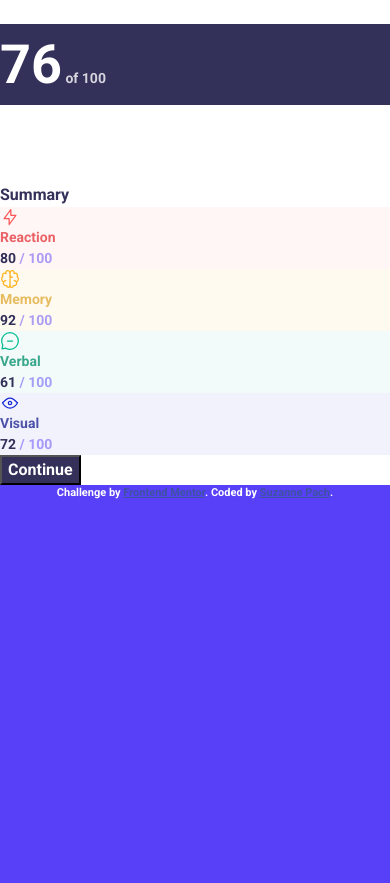
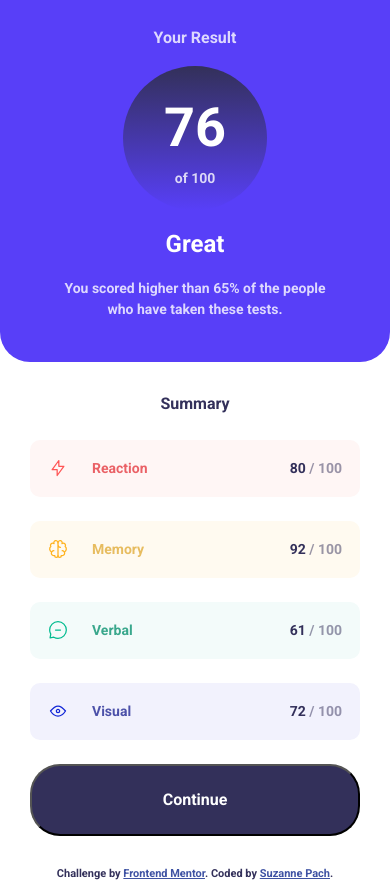
Before and after one commit to suzannepach/results-summary-component, a plain HTML site: page index.html in a window 390 px wide. Before the commit the page ends 844 px from the top, so only its background shows below. Drawn offline with Linux system fonts and the light colour scheme; a web font is replaced by a local one.

Commit message:
Added mobile layout

```diff
--- a/index.css
+++ b/index.css
@@ -10,7 +10,7 @@
     --clr-accent1-dark: 358 77% 65%;
     --clr-accent1-light: 6 100% 98%;
     --clr-accent2-dark: 41 74% 64%;
-    --clr-accent2-light: 42 100% 97;
+    --clr-accent2-light: 42 100% 97%;
     --clr-accent3-dark: 165 49% 44%;
     --clr-accent3-light: 173 53% 97%;
     --clr-accent4-dark: 237 38% 48%;
@@ -25,10 +25,10 @@
     /* font-families */
     --ff-sans-normal: "Roboto", sans-serif;
 
-    /* Border-radius */
+    /* Border-radius
     --radius-small: 10%;
     --radius-medium: 30%;
-    --radius-large: 50%;
+    --radius-large: 50%; */
 }
 
 @media (min-width: 45em) {
@@ -81,8 +81,8 @@ p {
 body {
     font-family: var(--ff-sans-normal);
     font-size: var(--fs-400);
-    background-color: hsl( var(--clr-dark));
-    color: hsl( var(--clr-white));
+    background-color: hsl( var(--clr-white));
+    color: hsl( var(--clr-extra-dark));
     line-height: 1.5;
     min-height: 100vh;
 
@@ -153,7 +153,7 @@ select {
 
 .text-dark { color: hsl( var(--clr-extra-dark) );}
 .text-white { color: hsl( var(--clr-white) );}
-.text-dark-transparent { color: hsl( var(--clr-dark) / .50 );}
+.text-extra-dark-transparent { color: hsl( var(--clr-extra-dark) / .50 );}
 .text-white-transparent { color: hsl( var(--clr-white) / .80 );}
 .text-accent1 { color: hsl( var(--clr-accent1-dark) );}
 .text-accent2 { color: hsl( var(--clr-accent2-dark) );}
@@ -169,28 +169,79 @@ select {
 .fs-600 { font-size: var(--fs-600); }
 .fs-500 { font-size: var(--fs-500); }
 
-/* Shapes */
-
-.border-radius-small { border-radius: var(radius-small); }
-.border-radius-medium { border-radius: var(radius-medium); }
-.border-radius-large { border-radius: var(radius-large); }
-
 /* ------------------------------------------ */
 /*  Components                                */
 /* ------------------------------------------ */
 
-/* .large-button {
-    font-size: 2rem;
-    position: relative;
-    display: inline-grid;
-    z-index: 1;
-    place-items: center;
-    padding: 0 2em;
+/* Result circle */
+
+.circle {
+    width: 37%;
     border-radius: 50%;
     aspect-ratio: 1;
-    text-decoration: none;
-} */
+    display: flex;
+    justify-content: center;
+    align-items: center;
+    background-image: linear-gradient( hsl( var(--clr-extra-dark) ), hsl( var(--clr-dark) ));
+}
+
+.circle > p > span {
+    display: block;
+}
+
+/* Summary topic */
+
+.summary-topic {
+    display: flex;
+    width: 100%;
+    justify-content: space-between;
+    border-radius: 0.625rem;
+    padding: 1.125rem;
+}
+
+/* Continue button */
+
+.button {
+    border-radius: 1.875rem;
+    width: 100%;
+    padding: 1.375rem;
+}
+
+
 
 /* ----------------------------- */
 /* Layout                        */
 /* ----------------------------- */
+
+.grid-container {
+    display: grid;
+    text-align: center;
+    place-items: center;
+    grid-template-areas:
+        'result-area'
+        'summary-area';
+}
+
+#result-area,
+#summary-area,
+#summary {
+    flex-direction: column;
+    width: 100%;
+    align-items: center;
+}
+
+.grid-container #result-area {
+    grid-area: result-area;
+    border-radius: 0 0 1.875rem 1.875rem;
+    padding: 1.625rem 0 2.625rem 0;
+}
+
+.grid-container #result-area > p {
+    width: 70%;
+}
+
+.grid-container #summary-area {
+    grid-area: summary-area;
+    padding: 1.875rem;
+    --gap: 1.5rem;
+}
--- a/index.html
+++ b/index.html
@@ -25,53 +25,61 @@
 </head>
 
 <body>
-  <main class="bg-white">
-    <div id="result-area bg-dark">
+  <main class="grid-container">
+    <div id="result-area" class="bg-dark flex">
       <h2 class="text-white-transparent fs-600">Your Result</h2>
-      <div class="circle bg-extra-dark border-radius-large">
+      <div class="circle bg-extra-dark">
         <p class="text-white-transparent fs-500"><span class="text-white fs-800">76</span>
           of 100</p>
       </div>
       <h3 class="text-white fs-700">Great</h3>
       <p class="text-white-transparent fs-500">You scored higher than 65% of the people who have taken these tests.</p>
     </div>
-    <div id="summary-area bg-white">
+    <div id="summary-area" class="flex bg-white">
       <h2 class="text-dark fs-600">Summary</h2>
-      <div id="summary">
-        <div id="reaction" class="border-radius-small summary-topic bg-accent1">
+      <div id="summary" class="flex">
+        <div id="reaction" class="summary-topic bg-accent1">
+          <div class="flex">
             <picture id="image-reaction" aria-hidden="true">
               <source srcset="assets/images/icon-reaction.svg" type="image/svg">
               <img src="assets/images/icon-reaction.svg" alt="icon reaction">
             </picture>
             <h3 class="fs-500 text-accent1">Reaction</h3>
-          <p class="fs-500 text-dark-transparent"><span class="text-dark">80</span> / 100</p>
           </div>
-        <div id="memory" class="border-radius-small summary-topic bg-accent2">
+          <p class="fs-500 text-extra-dark-transparent"><span class="text-dark">80</span> / 100</p>
+        </div>
+        <div id="memory" class="summary-topic bg-accent2">
+          <div class="flex">
             <picture id="image-memory" aria-hidden="true">
               <source srcset="assets/images/icon-memory.svg" type="image/svg">
               <img src="assets/images/icon-memory.svg" alt="icon memory">
             </picture>
             <h3 class="fs-500 text-accent2">Memory</h3>
-          <p class="fs-500 text-dark-transparent"><span class="text-dark">92</span> / 100</p>
           </div>
-        <div id="verbal" class="border-radius-small summary-topic bg-accent3">
+          <p class="fs-500 text-extra-dark-transparent"><span class="text-dark">92</span> / 100</p>
+        </div>
+        <div id="verbal" class="summary-topic bg-accent3">
+          <div class="flex">
             <picture id="image-verbal" aria-hidden="true">
               <source srcset="assets/images/icon-verbal.svg" type="image/svg">
               <img src="assets/images/icon-verbal.svg" alt="icon verbal">
             </picture>
             <h3 class="fs-500 text-accent3">Verbal</h3>
-          <p class="fs-500 text-dark-transparent"><span class="text-dark">61</span> / 100</p>
           </div>
-        <div id="visual" class="border-radius-small summary-topic bg-accent4">
+          <p class="fs-500 text-extra-dark-transparent"><span class="text-dark">61</span> / 100</p>
+        </div>
+        <div id="visual" class="summary-topic bg-accent4">
+          <div class="flex">
             <picture id="image-visual" aria-hidden="true">
               <source srcset="assets/images/icon-visual.svg" type="image/svg">
               <img src="assets/images/icon-visual.svg" alt="icon visual">
             </picture>
             <h3 class="fs-500 text-accent4">Visual</h3>
-          <p class="fs-500 text-dark-transparent"><span class="text-dark">72</span> / 100</p>
+          </div>
+          <p class="fs-500 text-extra-dark-transparent"><span class="text-dark">72</span> / 100</p>
         </div>
       </div>
-      <button class="border-radius-medium bg-extra-dark text-white">Continue</button>
+      <button class="button bg-extra-dark text-white">Continue</button>
     </div>
   </main>
 
```
Lines whose indentation alone changed are shown as unchanged.
